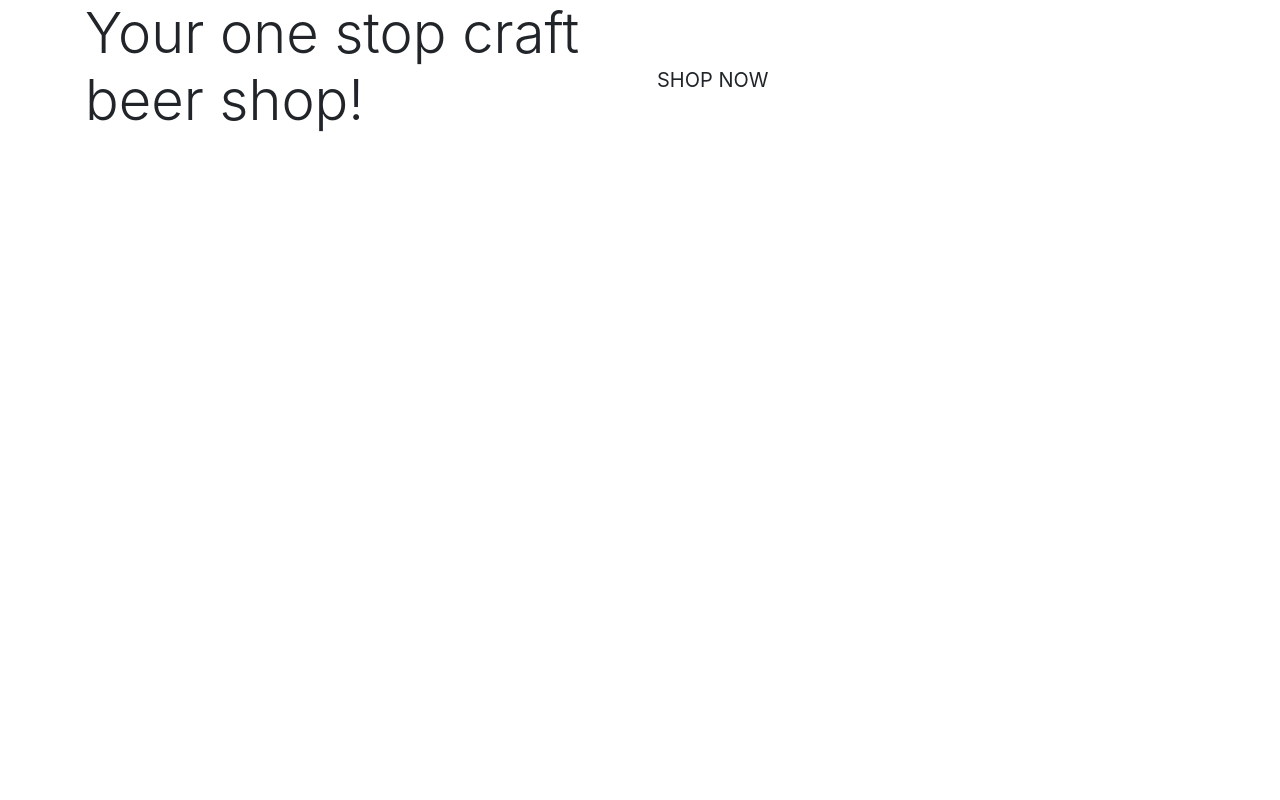
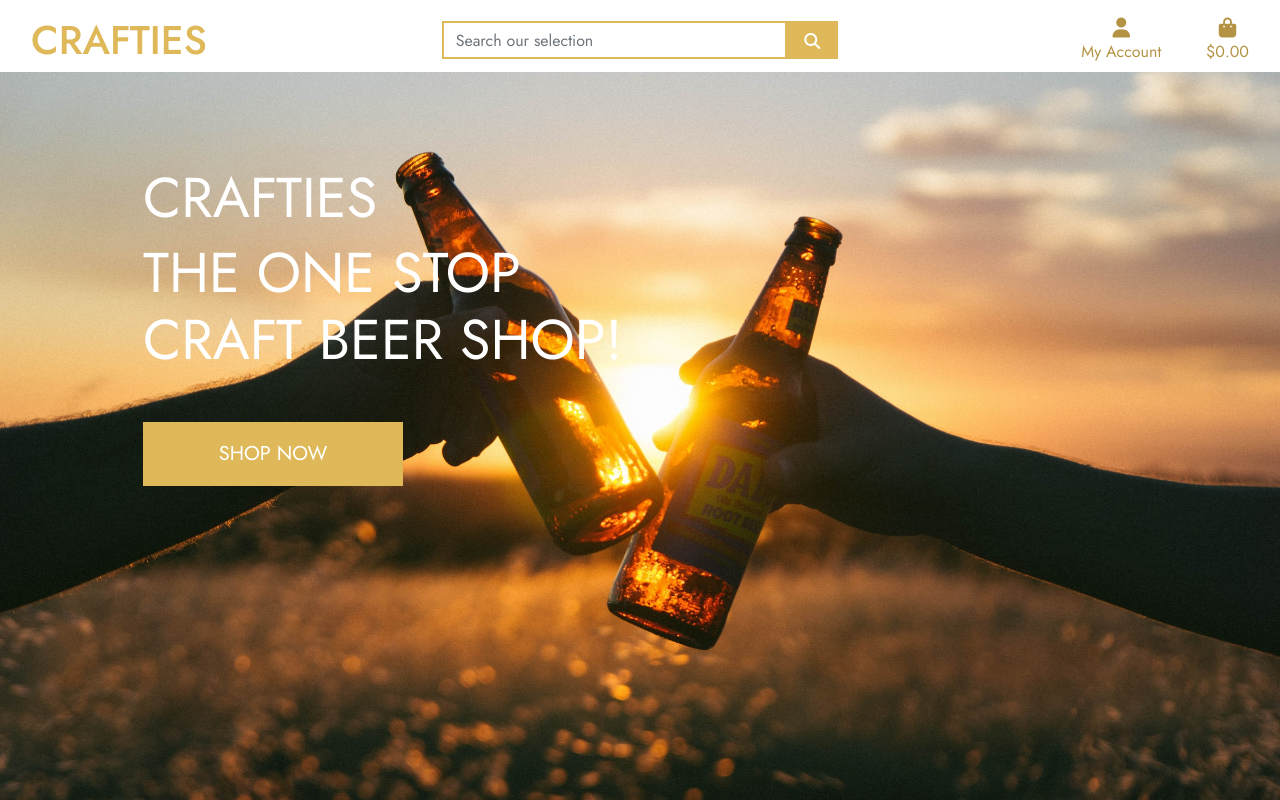
Before and after one commit to Code-Institute-Submissions/jeffgallagher86-crafties-ms4_DecResub, a Django app: page / in a window 1280 px wide. Run offline with Django 3.2, Linux system fonts and the light colour scheme; some libraries are stand-ins or nearby versions.

Commit message:
Added landing page and css

```diff
--- a/crafties/settings.py
+++ b/crafties/settings.py
@@ -68,7 +68,7 @@ TEMPLATES = [
         'OPTIONS': {
             'context_processors': [
                 'django.template.context_processors.debug',
-                'django.template.context_processors.request', # required by allauth
+                'django.template.context_processors.request',  # required by allauth
                 'django.contrib.auth.context_processors.auth',
                 'django.contrib.messages.context_processors.messages',
             ],
@@ -147,6 +147,10 @@ USE_TZ = True
 # https://docs.djangoproject.com/en/3.2/howto/static-files/
 
 STATIC_URL = '/static/'
+STATICFILES_DIRS = (os.path.join(BASE_DIR, 'static'),)
+
+MEDIA_URL = '/media/'
+MEDIA_ROOT = os.path.join(BASE_DIR, 'media')
 
 # Default primary key field type
 # https://docs.djangoproject.com/en/3.2/ref/settings/#default-auto-field
--- a/crafties/urls.py
+++ b/crafties/urls.py
@@ -15,9 +15,11 @@ Including another URLconf
 """
 from django.contrib import admin
 from django.urls import path, include
+from django.conf import settings
+from django.conf.urls.static import static
 
 urlpatterns = [
     path('admin/', admin.site.urls),
     path('accounts/', include('allauth.urls')),
     path('', include('home.urls')),
-]
+] + static(settings.MEDIA_URL, document_root=settings.MEDIA_ROOT)
--- a/home/templates/home/index.html
+++ b/home/templates/home/index.html
@@ -2,25 +2,30 @@
 {% load static %}
 
 {% block page_header %}
-    <div class="container header-container">
-        <div class="row">
-            <div class="col">
+<div class="container header-container">
+    <div class="row">
+        <div class="col">
 
-            </div>
         </div>
     </div>
+</div>
 {% endblock %}
 
 {% block content %}
 <div class="container h-100">
     <div class="row h-100">
         <div class="col-7 col-md-6 my auto">
-            <h1 class="display-4 logo-font">Your one stop craft beer shop!</h1>
-        </div>
-        <div class="my-5">
-            <h4>
-                <a href="" class="shop-now-button btn btn-lg rounded-0 text-uppercase py-3">Shop Now</a>
-            </h4>
+            <h1 class="display-4 logo-font">
+                <strong>Crafties</strong>
+            </h1>
+            <h2 class="display-4 logo-font">
+                <strong>The one stop craft beer shop!</strong>
+            </h2>
+            <div class="my-5">
+                <h3>
+                    <a href="" class="shop-now-button btn btn-lg rounded-0 text-uppercase py-3">Shop Now</a>
+                </h3>
+            </div>
         </div>
     </div>
 </div>
--- /dev/null
+++ b/static/css/base.css
@@ -0,0 +1,82 @@
+html {
+    height: 100%;
+}
+
+body {
+    background: url('/media/cheers_landing_image.jpg') no-repeat center center fixed;
+    background-size: cover;
+    height: calc(100vh - 164px);
+    color: #ffffff;
+    font-family: 'Jost', sans-serif;
+}
+
+/* from Bulma */
+.icon {
+    align-items: center;
+    display: inline-flex;
+    justify-content: center;
+    height: 1.5rem;
+    width: 1.5rem;
+}
+
+.logo-font {
+    text-transform: uppercase;
+}
+
+.main-logo-link {
+    width: fit-content;
+    color: #DFB959;
+}
+
+.shop-now-button {
+    background: #DFB959;
+    color: white;
+    min-width: 260px;
+}
+
+.btn-black {
+    background: #DFB959;
+    color: white;
+}
+
+.shop-now-button:hover,
+.shop-now-button:active,
+.shop-now-button:focus,
+.btn-black:hover,
+.btn-black:active,
+.btn-black:focus {
+    background: #fff;
+    color: #DFB959;
+}
+
+.text-theme {
+    color: #b49444 !important;
+}
+
+.border-black {
+    border: 2px solid #DFB959 !important;
+}
+
+/* -------------------------------- Media Queries */
+
+/* Slightly larger container on xl screens */
+@media (min-width: 1200px) {
+  .container {
+    max-width: 80%;
+  }
+}
+
+/* fixed top navbar only on medium and up */
+@media (min-width: 992px) {
+    .fixed-top-desktop-only {
+        position: fixed;
+        top: 0;
+        right: 0;
+        left: 0;
+        z-index: 1030;
+    }
+
+    .header-container {
+        padding-top: 164px;
+    }
+}
--- a/templates/base.html
+++ b/templates/base.html
@@ -15,12 +15,17 @@
 
     {% block corecss %}
         <link rel="stylesheet" href="https://stackpath.bootstrapcdn.com/bootstrap/4.4.1/css/bootstrap.min.css" integrity="sha384-Vkoo8x4CGsO3+Hhxv8T/Q5PaXtkKtu6ug5TOeNV6gBiFeWPGFN9MuhOf23Q9Ifjh" crossorigin="anonymous">
+        <link rel="preconnect" href="https://fonts.googleapis.com">
+        <link rel="preconnect" href="https://fonts.gstatic.com" crossorigin>
+        <link href="https://fonts.googleapis.com/css2?family=Jost:wght@100;200;300;400;500;600;700;800&family=Montserrat&display=swap" rel="stylesheet">
+        <link rel="stylesheet" href="{% static 'css/base.css' %}">
     {% endblock %}
 
     {% block extra_css %}
     {% endblock %}
 
     {% block corejs %}
+        <script src="https://kit.fontawesome.com/cff0861689.js" crossorigin="anonymous"></script>
         <script src="https://code.jquery.com/jquery-3.4.1.slim.min.js" integrity="sha384-J6qa4849blE2+poT4WnyKhv5vZF5SrPo0iEjwBvKU7imGFAV0wwj1yYfoRSJoZ+n" crossorigin="anonymous"></script>
         <script src="https://cdn.jsdelivr.net/npm/popper.js@1.16.0/dist/umd/popper.min.js" integrity="sha384-Q6E9RHvbIyZFJoft+2mJbHaEWldlvI9IOYy5n3zV9zzTtmI3UksdQRVvoxMfooAo" crossorigin="anonymous"></script>
         <script src="https://stackpath.bootstrapcdn.com/bootstrap/4.4.1/js/bootstrap.min.js" integrity="sha384-wfSDF2E50Y2D1uUdj0O3uMBJnjuUD4Ih7YwaYd1iqfktj0Uod8GCExl3Og8ifwB6" crossorigin="anonymous"></script>
@@ -32,7 +37,66 @@
     <title>Crafties {% block extra_title %}{% endblock %}</title>
   </head>
   <body>
-    <header class="container-fluid fixed-top"></header>
+    <header class="container-fluid fixed-top">
+      <div id="topnav" class="row bg-white pt-lg-2 d-none d-lg-flex">
+        <div class="col-12 col-lg-4 my-auto py-1 py-lg-0 text-center text-lg-left">
+          <a href="{% url 'home' %}" class="nav-link main-logo-link">
+            <h1 class="logo-font my-0">Crafties</h1></a>
+        </div>
+        <div class="col-12 col-lg-4 my-auto py-1 py-lg-0">
+          <form method="GET" action="">
+              <div class="input-group w-100">
+                  <input class="form-control border border-black rounded-0" type="text" name="q" placeholder="Search our selection">
+                  <div class="input-group-append">
+                      <button class="form-control btn btn-black border border-black rounded-0" type="submit">
+                          <span class="icon">
+                              <i class="fas fa-search"></i>
+                          </span>
+                      </button>
+                  </div>
+              </div>
+          </form>
+      </div>
+        <div class="col-12 col-lg-4 my-auto py-1 py-lg-0">
+          <ul class="list-inline list-unstyled text-center text-lg-right my-0">
+            <li class="list-inline-item dropdown">
+                <a class="text-theme nav-link" href="#" id="user-options" data-toggle="dropdown" aria-haspopup="true" aria-expanded="false">
+                    <div class="text-center">
+                        <div><i class="fas fa-user fa-lg"></i></div>
+                        <p class="my-0">My Account</p>
+                    </div>
+                </a>
+                <div class="dropdown-menu border-0" aria-labelledby="user-options">
+                    {% if request.user.is_authenticated %}
+                        {% if request.user.is_superuser %}
+                            <a href="" class="dropdown-item">Product Management</a>
+                        {% endif %}
+                        <a href="" class="dropdown-item">My Profile</a>
+                        <a href="{% url 'account_logout' %}" class="dropdown-item">Logout</a>
+                    {% else %}
+                        <a href="{% url 'account_signup' %}" class="dropdown-item">Register</a>
+                        <a href="{% url 'account_login' %}" class="dropdown-item">Login</a>
+                    {% endif %}
+                </div>
+            </li>
+            <li class="list-inline-item">
+                <a class="{% if grand_total %}text-info font-weight-bold{% else %}text-theme{% endif %} nav-link" href="">
+                    <div class="text-center">
+                        <div><i class="fas fa-shopping-bag fa-lg"></i></div>
+                        <p class="my-0">
+                            {% if grand_total %}
+                                ${{ grand_total|floatformat:2 }}
+                            {% else %}
+                                $0.00
+                            {% endif %}
+                        </p>
+                    </div>
+                </a>
+            </li>
+        </ul>
+        </div>
+      </div>
+    </header>
 
     {% if messages %}
     <div class="message-container"></div>
```
Also changed, not shown: media/cheers_landing_image.jpg (added), media/christin-hume-08tX2fsuSLg-unsplash-brightened.jpg (added).
